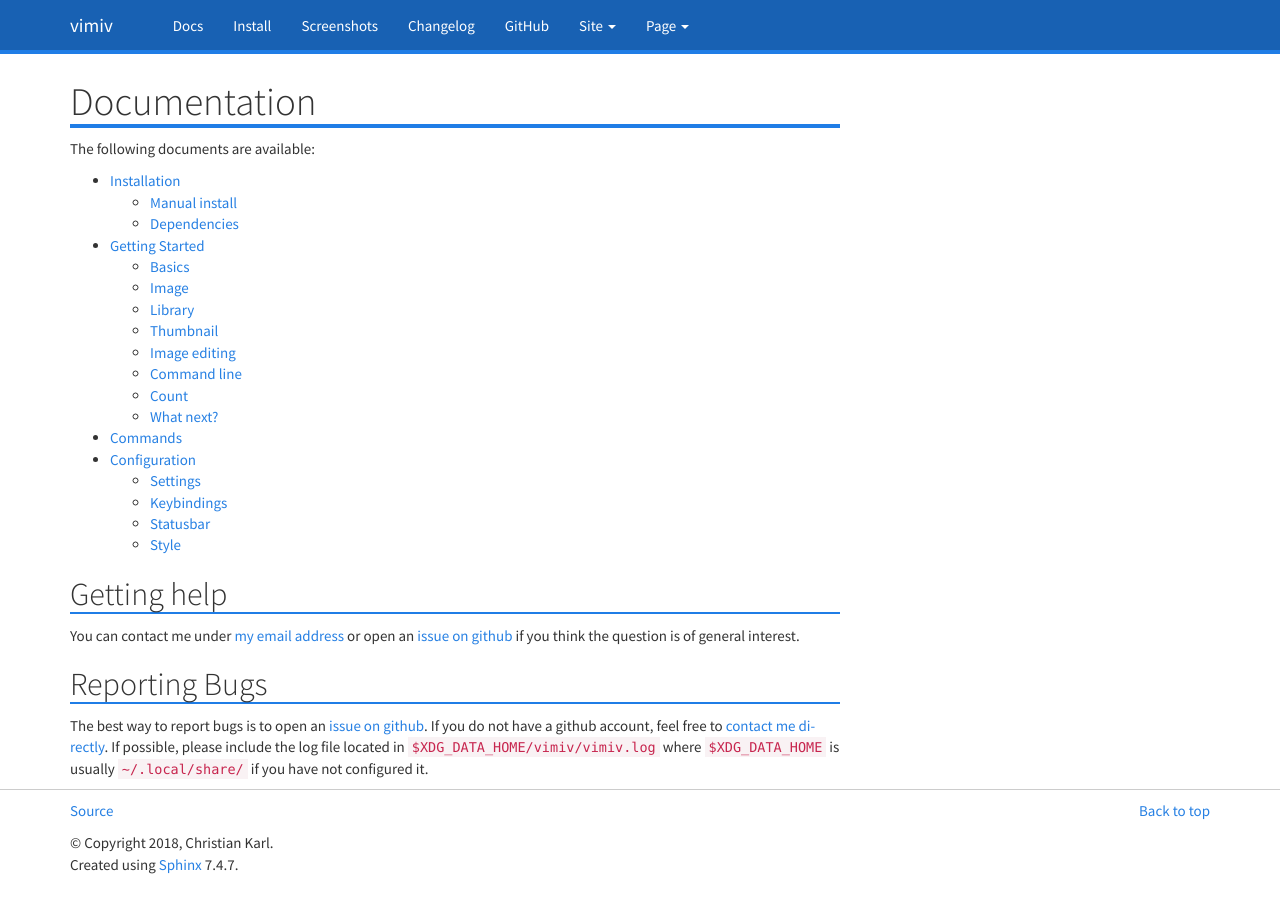
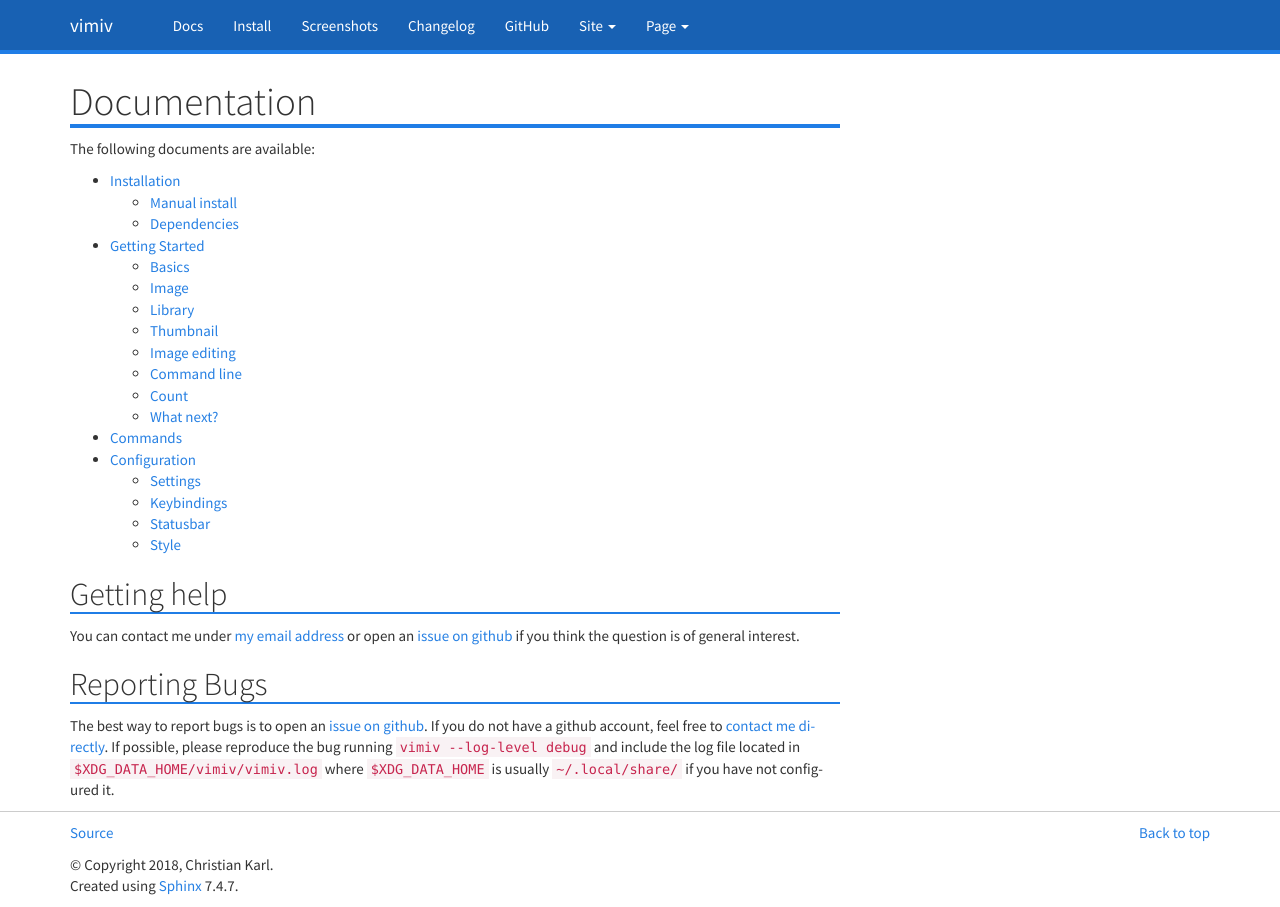
Before and after one commit to karlch/vimiv-qt, a Sphinx documentation site: the page built from docs/documentation/index.rst, in a window 1280 px wide. Built offline with Sphinx 7.4.7, drawn with Linux system fonts in a browser that asks for light colours; pages that are not in the unit, such as notebooks, are missing from menus.

Commit message:
Docs: mention --log-level debug for bug reports

```diff
--- a/docs/documentation/index.rst
+++ b/docs/documentation/index.rst
@@ -25,6 +25,7 @@
 The best way to report bugs is to open an
 `issue on github <https://github.com/karlch/vimiv-qt/issues/>`_. If you do
 not have a github account, feel free to
-`contact me directly <karlch@protonmail.com>`_. If possible, please include the
-log file located in ``$XDG_DATA_HOME/vimiv/vimiv.log`` where ``$XDG_DATA_HOME``
-is usually ``~/.local/share/`` if you have not configured it.
+`contact me directly <karlch@protonmail.com>`_. If possible, please reproduce
+the bug running ``vimiv --log-level debug`` and include the log file located in
+``$XDG_DATA_HOME/vimiv/vimiv.log`` where ``$XDG_DATA_HOME`` is usually
+``~/.local/share/`` if you have not configured it.
```
